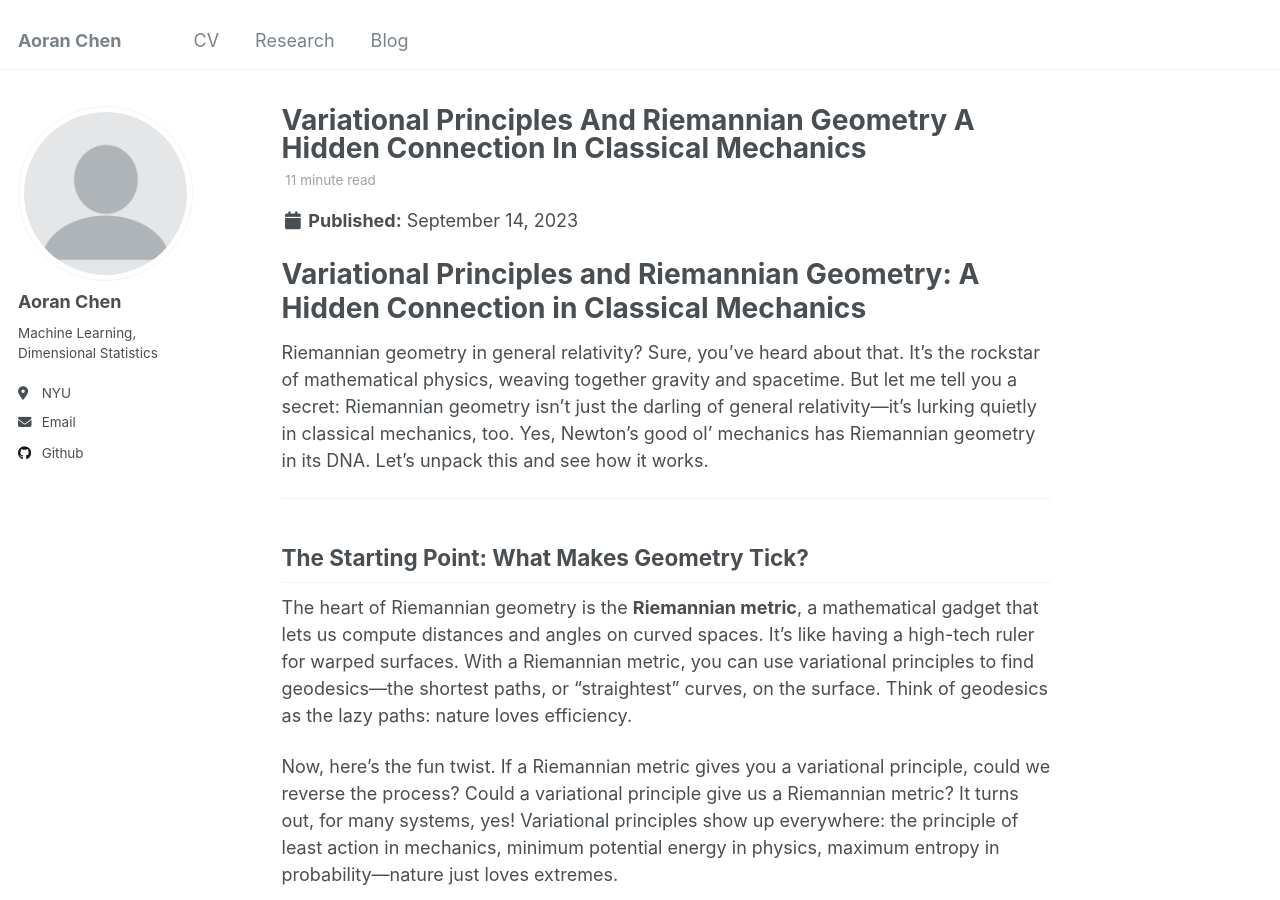
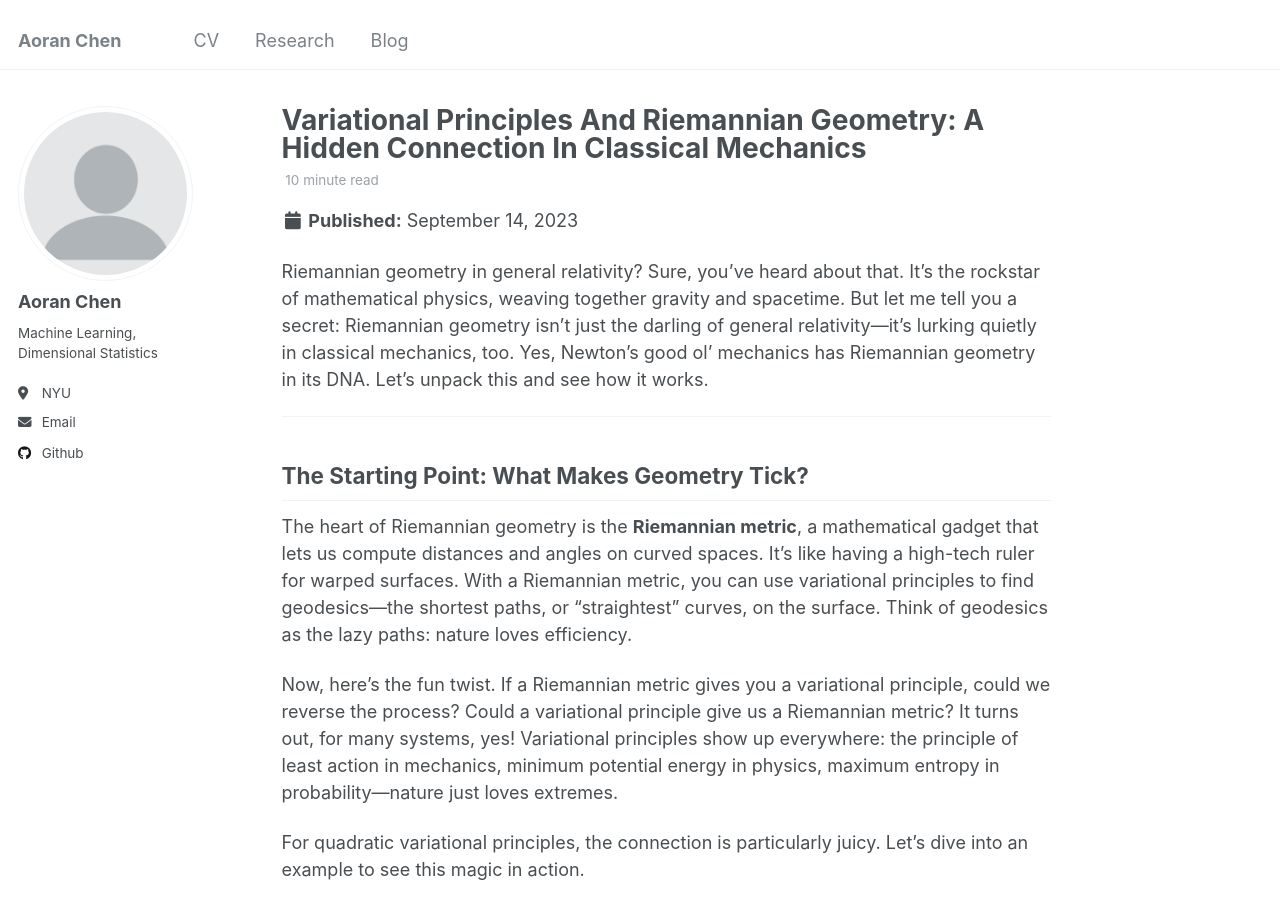
Before and after one commit to samohtaerg/samohtaerg.github.io, a Jekyll site: the page built from _posts/2023-09-14-variational-principles-and-riemannian-geometry:-a-hidden-connection-in-classical-mechanics.md, in a window 1280 px wide and 900 px high. Built offline with Jekyll 4.4.1, drawn with Linux system fonts in a browser that asks for light colours.

Commit message:
Update and rename 2023-09-14-variational-principles-and-riemannian-geometry-a-hidden-connection-in-classical-mechanics.md to 2023-09-14-variational-principles-and-riemannian-geometry:-a-hidden-connection-in-classical-mechanics.md

```diff
--- a/_posts/2023-09-14-variational-principles-and-riemannian-geometry-a-hidden-connection-in-classical-mechanics.md
+++ b/_posts/2023-09-14-variational-principles-and-riemannian-geometry:-a-hidden-connection-in-classical-mechanics.md
@@ -2,9 +2,6 @@
 redirect_from:
   - /2012/08/14/blog-post-1/
 ---
-
-# Variational Principles and Riemannian Geometry: A Hidden Connection in Classical Mechanics
-
 Riemannian geometry in general relativity? Sure, you've heard about that. It's the rockstar of mathematical physics, weaving together gravity and spacetime. But let me tell you a secret: Riemannian geometry isn't just the darling of general relativity—it’s lurking quietly in classical mechanics, too. Yes, Newton’s good ol’ mechanics has Riemannian geometry in its DNA. Let’s unpack this and see how it works.
 
 ---
```
